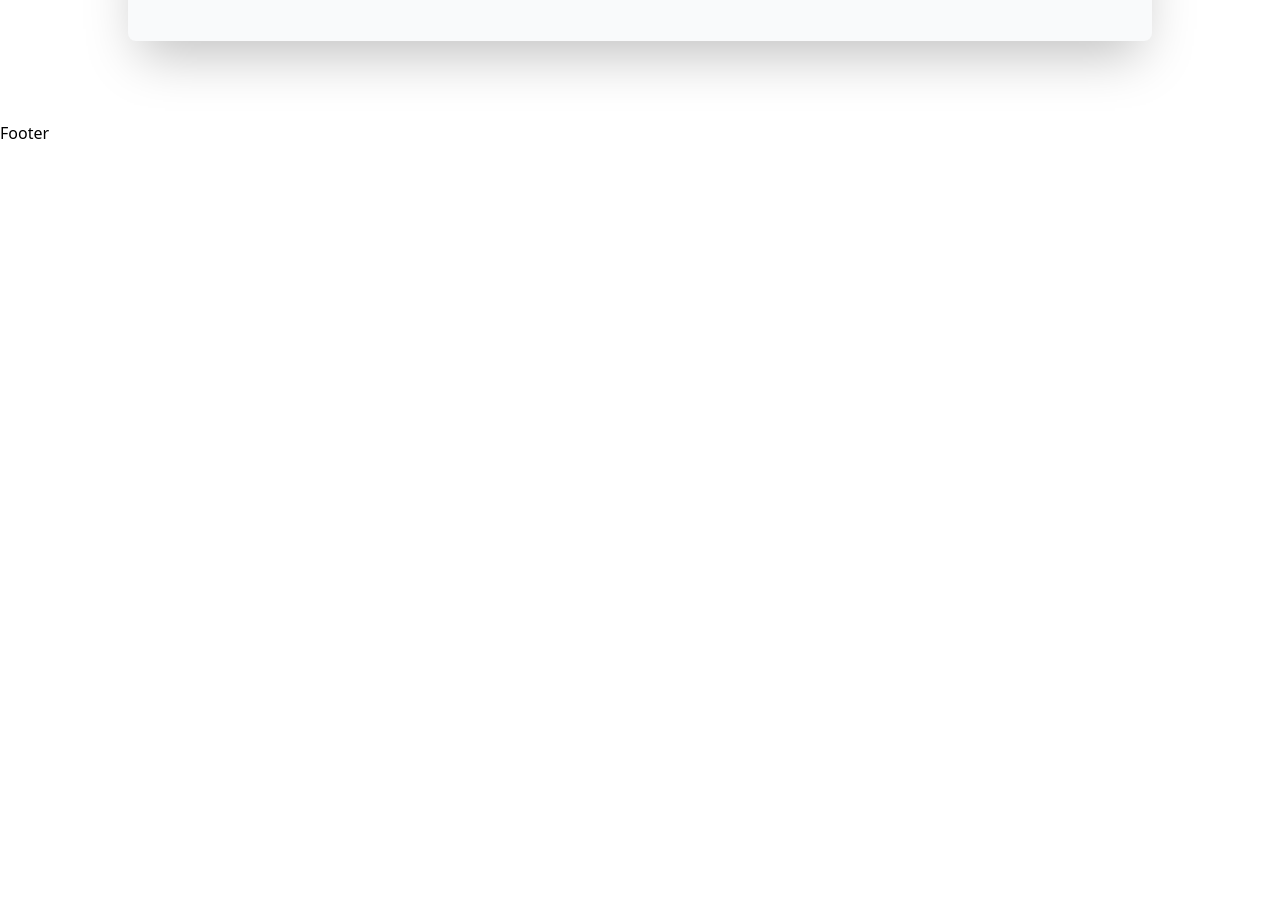
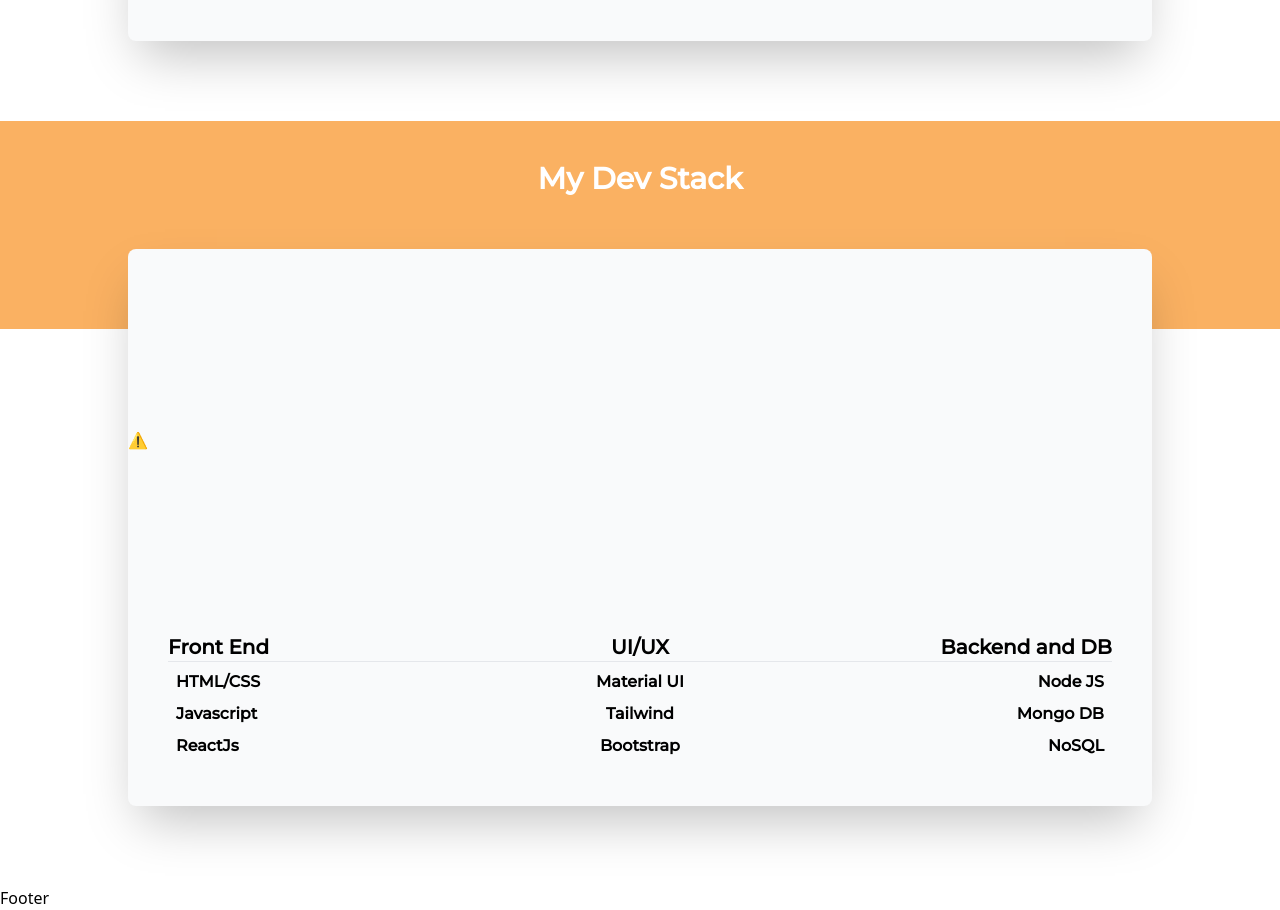
Before and after one commit to tharuAnish/my-folio, a React (Create React App) app: page / in a window 1280 px wide. Shown: the part 2023-2933 px from the top of the page. Before the commit the page ends 2168 px from the top, so only its background shows below. Built offline with nearby package versions, Linux system fonts and the light colour scheme; no server answers.

Commit message:
Dev stack added to Home page

```diff
--- a/src/pages/Home.js
+++ b/src/pages/Home.js
@@ -79,10 +79,10 @@ function Home() {
                     </div>
                 </div>
 
-                {/* React Dev section */}
+                {/* Highlight section */}
                 <div className="my-20 ">
                     <div className="text-white text-center h-52 bg-primary py-10">
-                        <h2 className="font-bold text-4xl">
+                        <h2 className="font-bold text-3xl">
                             Yes, You are right, I am a ReactJS Developer
                         </h2>
                     </div>
@@ -104,6 +104,50 @@ function Home() {
                         </p>
                     </div>
                 </div>
+
+
+                {/* DevStack section */}
+                <div className="my-20 ">
+                    <div className="text-white text-center h-52 bg-secondary py-10">
+                        <h2 className="font-bold text-3xl">
+                            My Dev Stack
+                        </h2>
+                    </div>
+                    <div className="md:mx-5 mx-32 shadow-2xl bg-gray-50 -mt-20 rounded-lg hover:bg-gray-700 hover:text-white">
+                        <div className="h-96">
+                            <lottie-player
+                                src="https://assets8.lottiefiles.com/packages/lf20_vybwn7df.json"
+                                background="transparent"
+                                speed="1"
+                                loop
+                                autoplay
+                            ></lottie-player>
+                        </div>
+                        <div className="grid md:grid-cols-1 grid-cols-3 pr-10 pl-10 pb-10">
+                            <div className="md:text-center">
+                                <h3 className="text-xl font-bold">Front End</h3>
+                                <hr />
+                                <p className="font-semibold m-2">HTML/CSS</p>
+                                <p className="font-semibold m-2">Javascript</p>
+                                <p className="font-semibold m-2">ReactJs</p>
+                            </div>
+                            <div className="md:text-center md:mt-5 text-center">
+                                <h3 className="text-xl font-bold">UI/UX</h3>
+                                <hr />
+                                <p className="font-semibold m-2">Material UI</p>
+                                <p className="font-semibold m-2">Tailwind</p>
+                                <p className="font-semibold m-2">Bootstrap</p>
+                            </div>
+                            <div className="md:text-center md:mt-5 text-right">
+                                <h3 className="text-xl font-bold">Backend and DB</h3>
+                                <hr />
+                                <p className="font-semibold m-2">Node JS</p>
+                                <p className="font-semibold m-2">Mongo DB</p>
+                                <p className="font-semibold m-2">NoSQL</p>
+                            </div>
+                        </div>
+                    </div>
+                </div>
             </div>
         </Layout>
     );
--- a/tailwind.config.js
+++ b/tailwind.config.js
@@ -7,7 +7,9 @@ module.exports = {
     extend: {
       colors: {
         theme: '#2A2A2A',
-        primary: '#5F9EA0'
+        primary: '#5F9EA0',
+        secondary: '#FAB162'
+        // #1A2238 #1D2228
       },
       fontFamily: {
         mont: ['Montserrat', 'sans-serif']
```
